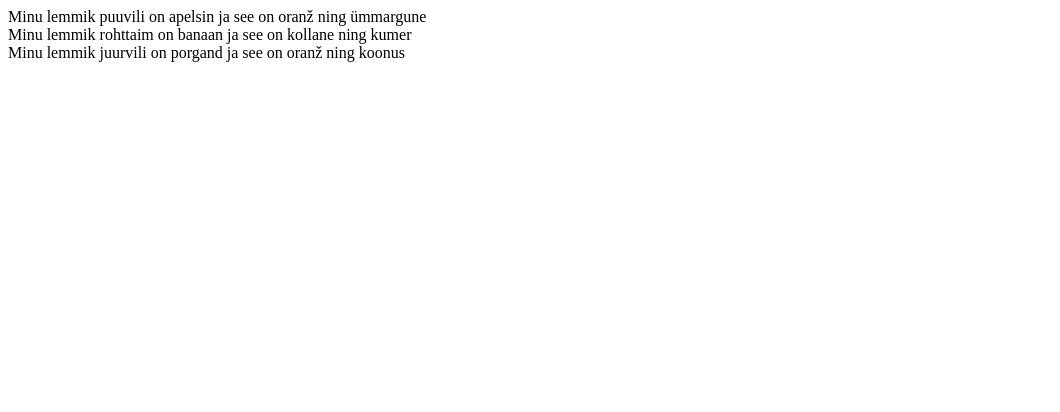
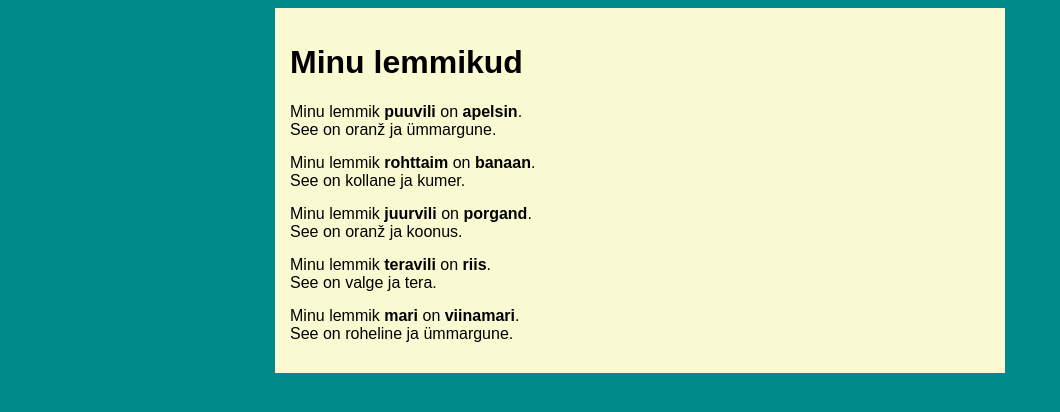
Before and after one commit to veeb2008/veeb2108, a plain HTML site: page loeng09/index.html in a window 1280 px wide. Shown: the whole page, without its empty margins (0-1060 px from the left). Drawn offline with Linux system fonts and the light colour scheme.

Commit message:
loeng09-kodused harjutused

```diff
--- a/loeng09/harjutused.js
+++ b/loeng09/harjutused.js
@@ -19,11 +19,29 @@ let porgand = {
     liik: "juurvili"
 }
 
+let riis = {
+    nimi: "riis",
+    varv: "valge",
+    kuju: "tera",
+    liik: "teravili"
+}
+
+let viinamari = {
+    nimi: "viinamari",
+    varv: "roheline",
+    kuju: "ümmargune",
+    liik: "mari"
+}
+
 function trykiLemmik(lemmik) {
     document.getElementById('sisu').innerHTML += `
-    <div>
-        Minu lemmik ${lemmik.liik} on ${lemmik.nimi} ja see on
-        ${lemmik.varv} ning ${lemmik.kuju}
+    <div class="puuvili">
+        <div>
+            Minu lemmik <strong>${lemmik.liik}</strong> on <strong>${lemmik.nimi}</strong>.
+        </div>
+        <div>
+            See on ${lemmik.varv} ja ${lemmik.kuju}.
+        </div>
     </div>
     `
 }
@@ -32,7 +50,7 @@ function trykiLemmik(lemmik) {
 //trykiLemmik(banaan)
 //trykiLemmik(porgand)
 
-let lemmikud = [ apelsin, banaan, porgand ]
+let lemmikud = [ apelsin, banaan, porgand, riis, viinamari ]
 
 for (let i = 0; i < lemmikud.length; i++) {
     let objekt = lemmikud[i]
--- a/loeng09/index.html
+++ b/loeng09/index.html
@@ -4,10 +4,14 @@
     <meta charset="UTF-8">
     <meta http-equiv="X-UA-Compatible" content="IE=edge">
     <meta name="viewport" content="width=device-width, initial-scale=1.0">
+    <link rel="stylesheet" href="lemmikud.css">
     <title>Puuviljad</title>
 </head>
 <body>
-    <div id="sisu"></div>
+    <div class="konteiner">
+        <h1>Minu lemmikud</h1>
+        <div id="sisu"></div>
+    </div>
     <script src="harjutused.js"></script>
 </body>
 </html>
--- /dev/null
+++ b/loeng09/lemmikud.css
@@ -0,0 +1,19 @@
+body {
+    font-family: Arial, Helvetica, sans-serif;
+    background-color: darkcyan;
+    display: flex;
+    justify-content: center;
+    align-items: center;
+}
+
+.konteiner {
+    width: 70%;
+    max-width: 700px;
+    min-width: 300px;
+    background-color: lightgoldenrodyellow;
+    padding: 15px;
+}
+
+.puuvili {
+    margin-bottom: 15px;
+}
```
